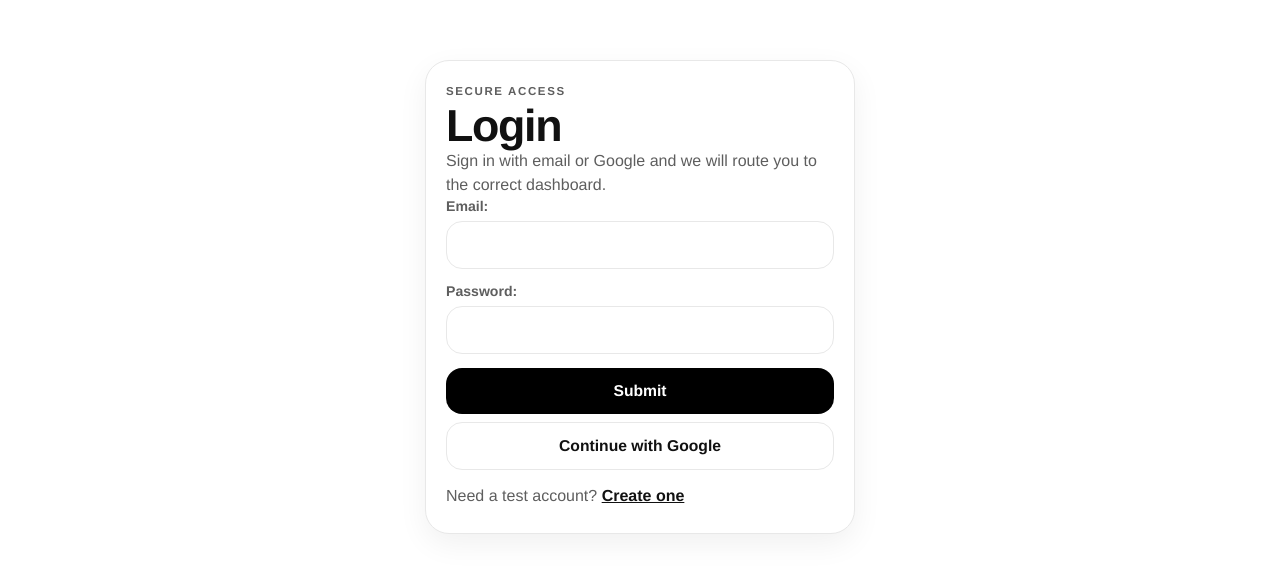
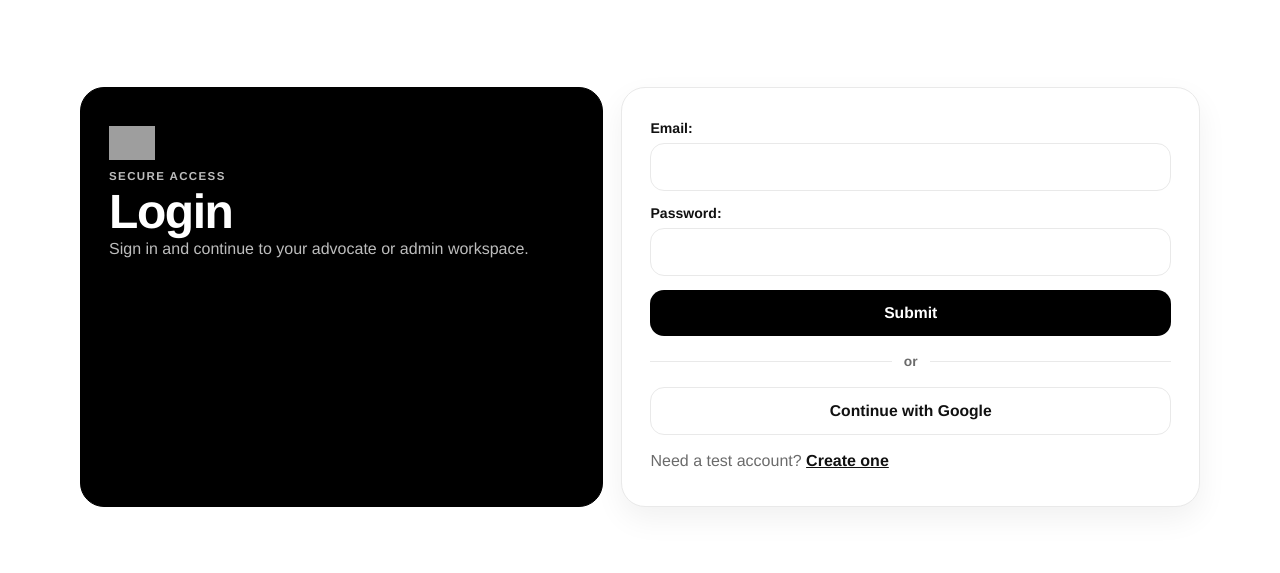
Before and after one commit to efgritesh/in-solidai-myadvocate, a React (Create React App) app: page /login in a window 1280 px wide. Shown: the part 103-676 px from the top of the page. Built offline with nearby package versions, Linux system fonts and the light colour scheme; grey boxes are pictures that could not be loaded.

Commit message:
Refresh onboarding and shell styling

```diff
--- a/src/App.css
+++ b/src/App.css
@@ -4,31 +4,33 @@
   --surface-soft: #f6f6f6;
   --surface-muted: #f2f2f2;
   --text: #111111;
-  --muted: #5e5e5e;
-  --primary: #111111;
+  --muted: #6b6b6b;
+  --primary: #000000;
   --primary-strong: #000000;
-  --accent: #111111;
-  --accent-soft: #eeeeee;
-  --success: #1f7a3d;
-  --warning: #8d5f00;
-  --danger: #c13515;
-  --card-border: #e8e8e8;
-  --line: #ededed;
-  --shadow: 0 10px 30px rgba(0, 0, 0, 0.06);
+  --accent: #ffffff;
+  --success: #177c3a;
+  --warning: #8a6400;
+  --danger: #ca2b0f;
+  --card-border: #e9e9e9;
+  --line: #eeeeee;
+  --shadow: 0 12px 30px rgba(0, 0, 0, 0.06);
 }
 
 * {
   box-sizing: border-box;
 }
 
-html {
+html,
+body,
+#root {
+  min-height: 100%;
   background: var(--bg);
 }
 
 body {
   margin: 0;
   color: var(--text);
-  font-family: "Helvetica Neue", Helvetica, Arial, sans-serif;
+  font-family: UberMoveText, "Helvetica Neue", Helvetica, Arial, sans-serif;
   background: var(--bg);
 }
 
@@ -49,9 +51,9 @@ textarea {
 }
 
 .page-frame {
-  width: min(100%, 1440px);
+  width: min(100%, 1480px);
   margin: 0 auto;
-  padding: 112px 16px 36px;
+  padding: 110px 16px 36px;
 }
 
 .page-frame--public {
@@ -79,9 +81,11 @@ textarea {
 .screen-header h1,
 .hero-card h2,
 .section-heading h2,
-.auth-card h1 {
+.auth-card h1,
+.auth-hero h1 {
   margin: 0;
-  font-size: clamp(1.8rem, 4vw, 2.8rem);
+  font-family: UberMove, UberMoveText, "Helvetica Neue", Helvetica, Arial, sans-serif;
+  font-size: clamp(1.8rem, 4vw, 3rem);
   line-height: 1.02;
   letter-spacing: -0.03em;
   font-weight: 700;
@@ -100,22 +104,16 @@ textarea {
   margin: 0 0 6px;
   color: var(--muted);
   text-transform: uppercase;
-  letter-spacing: 0.14em;
+  letter-spacing: 0.12em;
   font-size: 0.72rem;
   font-weight: 700;
 }
 
 .hero-card,
 .panel,
-.auth-card,
-.top-nav {
-  border: 1px solid var(--card-border);
-}
-
-.hero-card,
-.panel,
 .auth-card {
   background: var(--surface);
+  border: 1px solid var(--card-border);
   border-radius: 24px;
 }
 
@@ -123,7 +121,7 @@ textarea {
   display: grid;
   gap: 16px;
   padding: 24px;
-  background: linear-gradient(180deg, #ffffff, #fafafa);
+  background: linear-gradient(180deg, #ffffff, #fbfbfb);
 }
 
 .panel {
@@ -150,7 +148,7 @@ textarea {
 }
 
 .section-icon {
-  color: var(--muted);
+  color: var(--text);
 }
 
 .button,
@@ -158,15 +156,15 @@ textarea {
 .inline-link,
 .icon-button,
 .top-nav__link {
-  transition: transform 0.18s ease, background-color 0.18s ease, border-color 0.18s ease, box-shadow 0.18s ease;
+  transition: transform 0.18s ease, background-color 0.18s ease, border-color 0.18s ease, color 0.18s ease;
 }
 
 .button {
   width: 100%;
   border: none;
-  border-radius: 16px;
+  border-radius: 14px;
   padding: 14px 18px;
-  background: var(--primary-strong);
+  background: #000000;
   color: #ffffff;
   font-size: 0.98rem;
   font-weight: 700;
@@ -186,7 +184,7 @@ textarea {
 }
 
 .button.danger {
-  background: var(--primary-strong);
+  background: #000000;
 }
 
 .ghost-button {
@@ -222,14 +220,14 @@ textarea {
 }
 
 .icon-button--accent {
-  background: var(--primary-strong);
+  background: #000000;
   color: #ffffff;
-  border-color: var(--primary-strong);
+  border-color: #000000;
 }
 
 .icon-button--danger {
   color: var(--danger);
-  border-color: #f0cbc3;
+  border-color: #f0cdc7;
   background: #fff8f7;
 }
 
@@ -263,7 +261,7 @@ textarea {
   margin-bottom: 7px;
   font-size: 0.88rem;
   font-weight: 700;
-  color: var(--muted);
+  color: var(--text);
 }
 
 .form-group input,
@@ -272,7 +270,7 @@ textarea {
 .case-link-panel input {
   width: 100%;
   border: 1px solid var(--card-border);
-  border-radius: 16px;
+  border-radius: 14px;
   padding: 14px 15px;
   background: #ffffff;
   color: var(--text);
@@ -535,7 +533,8 @@ textarea {
 }
 
 .public-hero__logo,
-.top-nav__logo {
+.top-nav__logo,
+.auth-hero__logo {
   width: 46px;
   height: 46px;
   object-fit: contain;
@@ -598,16 +597,13 @@ textarea {
   left: 0;
   right: 0;
   z-index: 40;
-  background: rgba(255, 255, 255, 0.98);
-  border-top: none;
-  border-left: none;
-  border-right: none;
-  box-shadow: 0 1px 0 rgba(0, 0, 0, 0.06);
-  backdrop-filter: blur(12px);
+  background: #000000;
+  border: none;
+  box-shadow: none;
 }
 
 .top-nav__inner {
-  width: min(100%, 1440px);
+  width: min(100%, 1480px);
   margin: 0 auto;
   padding: 0 16px;
 }
@@ -625,11 +621,22 @@ textarea {
   display: flex;
   align-items: center;
   gap: 12px;
+  color: #ffffff;
+}
+
+.top-nav__brand .eyebrow {
+  color: rgba(255, 255, 255, 0.72);
 }
 
 .top-nav__title {
   display: block;
   font-size: 1rem;
+}
+
+.top-nav__toggle {
+  background: #111111;
+  border-color: #2e2e2e;
+  color: #ffffff;
 }
 
 .top-nav__menu {
@@ -649,10 +656,11 @@ textarea {
   gap: 8px;
   padding: 14px 10px;
   border-radius: 16px;
-  background: #f7f7f7;
-  color: var(--muted);
+  background: #111111;
+  color: rgba(255, 255, 255, 0.76);
   text-decoration: none;
   font-weight: 700;
+  border: 1px solid #1f1f1f;
 }
 
 .top-nav__link span {
@@ -661,9 +669,9 @@ textarea {
 }
 
 .top-nav__link.active {
-  background: #111111;
-  color: #ffffff;
-  border-color: #111111;
+  background: #ffffff;
+  color: #111111;
+  border-color: #ffffff;
 }
 
 .auth-screen {
@@ -674,10 +682,64 @@ textarea {
   background: #ffffff;
 }
 
+.auth-layout {
+  width: min(100%, 1120px);
+  display: grid;
+  gap: 18px;
+}
+
+.auth-hero,
 .auth-card {
-  width: min(100%, 430px);
+  border-radius: 24px;
+}
+
+.auth-hero {
+  padding: 28px 24px;
+  background: #f6f6f6;
+  border: 1px solid var(--card-border);
+}
+
+.auth-hero--dark {
+  background: #000000;
+  color: #ffffff;
+  border-color: #000000;
+}
+
+.auth-hero--dark .eyebrow,
+.auth-hero--dark .auth-subtitle {
+  color: rgba(255, 255, 255, 0.74);
+}
+
+.auth-card {
+  width: 100%;
   padding: 24px 20px;
   box-shadow: var(--shadow);
+}
+
+.auth-action-stack {
+  display: grid;
+  gap: 12px;
+}
+
+.auth-divider {
+  display: flex;
+  align-items: center;
+  gap: 12px;
+  margin: 18px 0;
+  color: var(--muted);
+}
+
+.auth-divider::before,
+.auth-divider::after {
+  content: "";
+  flex: 1;
+  height: 1px;
+  background: var(--card-border);
+}
+
+.auth-divider span {
+  font-size: 0.86rem;
+  font-weight: 600;
 }
 
 .auth-card .button + .button {
@@ -685,7 +747,7 @@ textarea {
 }
 
 .auth-secondary-button {
-  margin-top: 8px;
+  margin-top: 0;
 }
 
 .auth-footer {
@@ -723,7 +785,7 @@ textarea {
 
 @media (min-width: 768px) {
   .page-frame {
-    width: min(100%, 1440px);
+    width: min(100%, 1480px);
     padding: 126px 28px 40px;
   }
 
@@ -784,4 +846,14 @@ textarea {
     align-items: center;
     padding: 10px 14px;
   }
+
+  .auth-layout {
+    grid-template-columns: minmax(320px, 0.95fr) minmax(420px, 1.05fr);
+    align-items: stretch;
+  }
+
+  .auth-hero,
+  .auth-card {
+    padding: 32px 28px;
+  }
 }
--- a/src/components/LanguageSelection.js
+++ b/src/components/LanguageSelection.js
@@ -14,18 +14,35 @@ const LanguageSelection = () => {
 
   return (
     <div className="auth-screen">
-      <div className="auth-card">
+      <div className="auth-layout">
+        <section className="auth-hero">
+          <img
+            className="auth-hero__logo"
+            src="https://upload.wikimedia.org/wikipedia/commons/e/e6/Emblem_of_the_Supreme_Court_of_India.svg"
+            alt="Supreme Court of India emblem"
+          />
           <p className="eyebrow">My Advocate</p>
           <h1>{t('chooseLanguage')}</h1>
           <p className="auth-subtitle">
-          A mobile-first workspace for hearings, clients, and case updates.
+            A simple legal workspace for advocates, case updates, client links, and payments.
           </p>
+        </section>
+        <div className="auth-card">
+          <div className="section-heading">
+            <div>
+              <p className="eyebrow">Continue</p>
+              <h2>Select language</h2>
+            </div>
+          </div>
+          <div className="auth-action-stack">
             <button className="button" onClick={() => handleLanguageSelect('en')}>
               {t('english')}
             </button>
-        <button className="button" onClick={() => handleLanguageSelect('hi')}>
+            <button className="button secondary" onClick={() => handleLanguageSelect('hi')}>
               {t('hindi')}
             </button>
+          </div>
+        </div>
       </div>
     </div>
   );
--- a/src/components/Login.js
+++ b/src/components/Login.js
@@ -39,13 +39,20 @@ const Login = () => {
 
   return (
     <div className="auth-screen">
-      <div className="auth-card">
+      <div className="auth-layout">
+        <section className="auth-hero auth-hero--dark">
+          <img
+            className="auth-hero__logo"
+            src="https://upload.wikimedia.org/wikipedia/commons/e/e6/Emblem_of_the_Supreme_Court_of_India.svg"
+            alt="Supreme Court of India emblem"
+          />
           <p className="eyebrow">Secure access</p>
           <h1>{t('login')}</h1>
           <p className="auth-subtitle">
-          Sign in with email or Google and we will route you to the correct dashboard.
+            Sign in and continue to your advocate or admin workspace.
           </p>
-
+        </section>
+        <div className="auth-card">
           <form onSubmit={handleSubmit}>
             <div className="form-group">
               <label>{t('email')}:</label>
@@ -68,6 +75,8 @@ const Login = () => {
             <button type="submit" className="button">{t('submit')}</button>
           </form>
 
+          <div className="auth-divider"><span>or</span></div>
+
           <button type="button" className="button secondary auth-secondary-button" onClick={handleGoogleLogin}>
             Continue with Google
           </button>
@@ -78,6 +87,7 @@ const Login = () => {
           {error ? <p className="error-text">{error}</p> : null}
         </div>
       </div>
+    </div>
   );
 };
 
--- a/src/components/ProfileSetup.js
+++ b/src/components/ProfileSetup.js
@@ -50,12 +50,20 @@ const ProfileSetup = () => {
 
   return (
     <div className="auth-screen">
-      <div className="auth-card">
+      <div className="auth-layout">
+        <section className="auth-hero auth-hero--dark">
+          <img
+            className="auth-hero__logo"
+            src="https://upload.wikimedia.org/wikipedia/commons/e/e6/Emblem_of_the_Supreme_Court_of_India.svg"
+            alt="Supreme Court of India emblem"
+          />
           <p className="eyebrow">First-time setup</p>
           <h1>{t('profileSetup')}</h1>
           <p className="auth-subtitle">
-          Complete your profile so your practice dashboard is ready to use on any device.
+            Complete your profile so your legal workspace is ready to use on mobile, tablet, and desktop.
           </p>
+        </section>
+        <div className="auth-card">
           <form onSubmit={handleSubmit}>
             <div className="form-group">
               <label>{t('name')}:</label>
@@ -92,8 +100,9 @@ const ProfileSetup = () => {
               />
             </div>
             <button type="submit" className="button">{t('save')}</button>
-          {error ? <p style={{ color: 'red' }}>{error}</p> : null}
+            {error ? <p className="error-text">{error}</p> : null}
           </form>
+        </div>
       </div>
     </div>
   );
--- a/src/components/SignUp.js
+++ b/src/components/SignUp.js
@@ -49,13 +49,20 @@ const SignUp = () => {
 
   return (
     <div className="auth-screen">
-      <div className="auth-card">
+      <div className="auth-layout">
+        <section className="auth-hero auth-hero--dark">
+          <img
+            className="auth-hero__logo"
+            src="https://upload.wikimedia.org/wikipedia/commons/e/e6/Emblem_of_the_Supreme_Court_of_India.svg"
+            alt="Supreme Court of India emblem"
+          />
           <p className="eyebrow">Role-based access</p>
           <h1>Create your account</h1>
           <p className="auth-subtitle">
-          Create an advocate or admin account. Clients will access their case using a secure link from the advocate.
+            Create an advocate or admin account. Clients continue through secure case links only.
           </p>
-
+        </section>
+        <div className="auth-card">
           <form onSubmit={handleSubmit}>
             <div className="form-group">
               <label>Role:</label>
@@ -104,6 +111,8 @@ const SignUp = () => {
             <button type="submit" className="button">Create account</button>
           </form>
 
+          <div className="auth-divider"><span>or</span></div>
+
           <button type="button" className="button secondary auth-secondary-button" onClick={handleGoogleSignup}>
             Continue with Google
           </button>
@@ -114,6 +123,7 @@ const SignUp = () => {
           {error ? <p className="error-text">{error}</p> : null}
         </div>
       </div>
+    </div>
   );
 };
 
```
Lines whose indentation alone changed are shown as unchanged.
